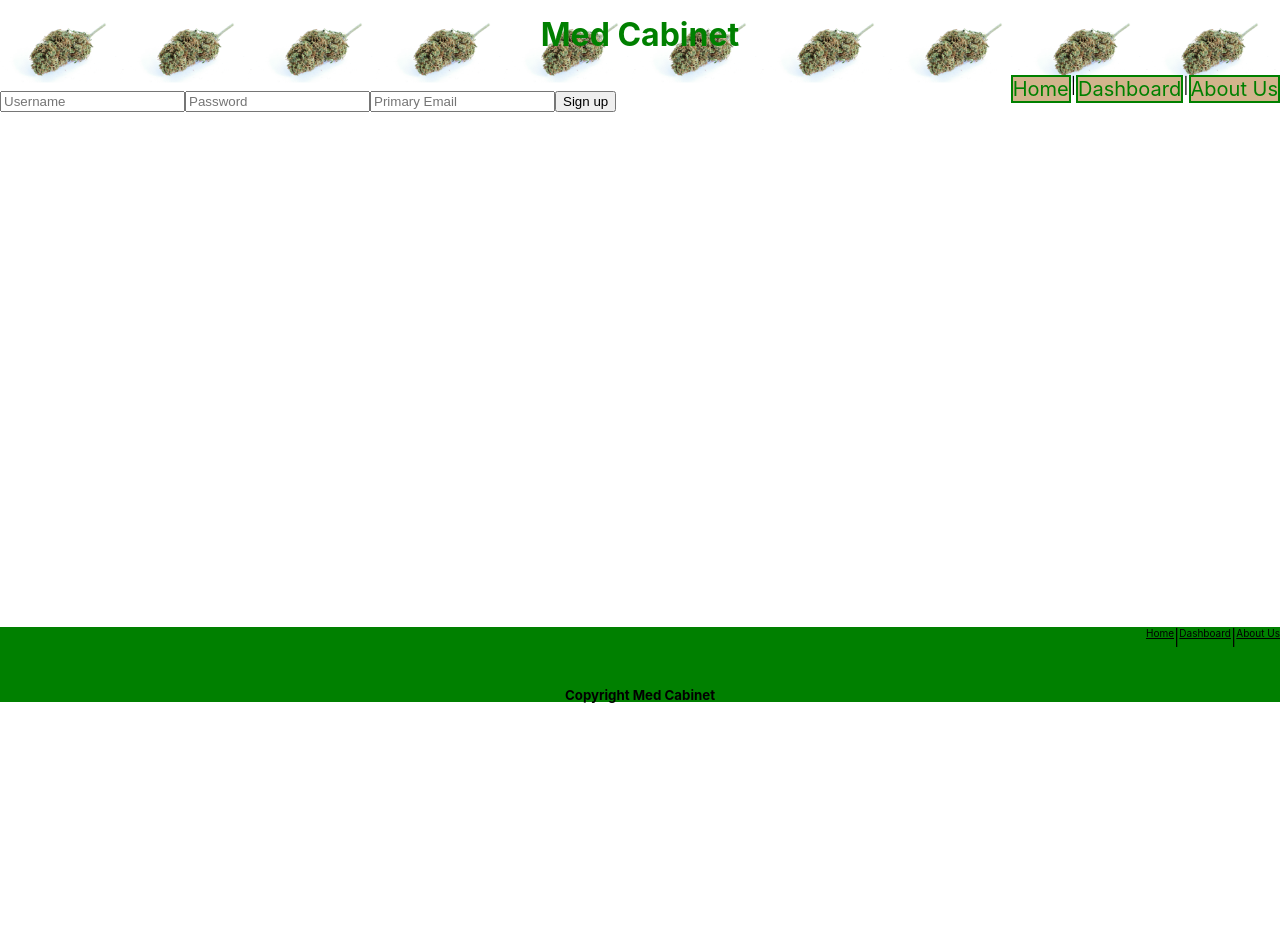
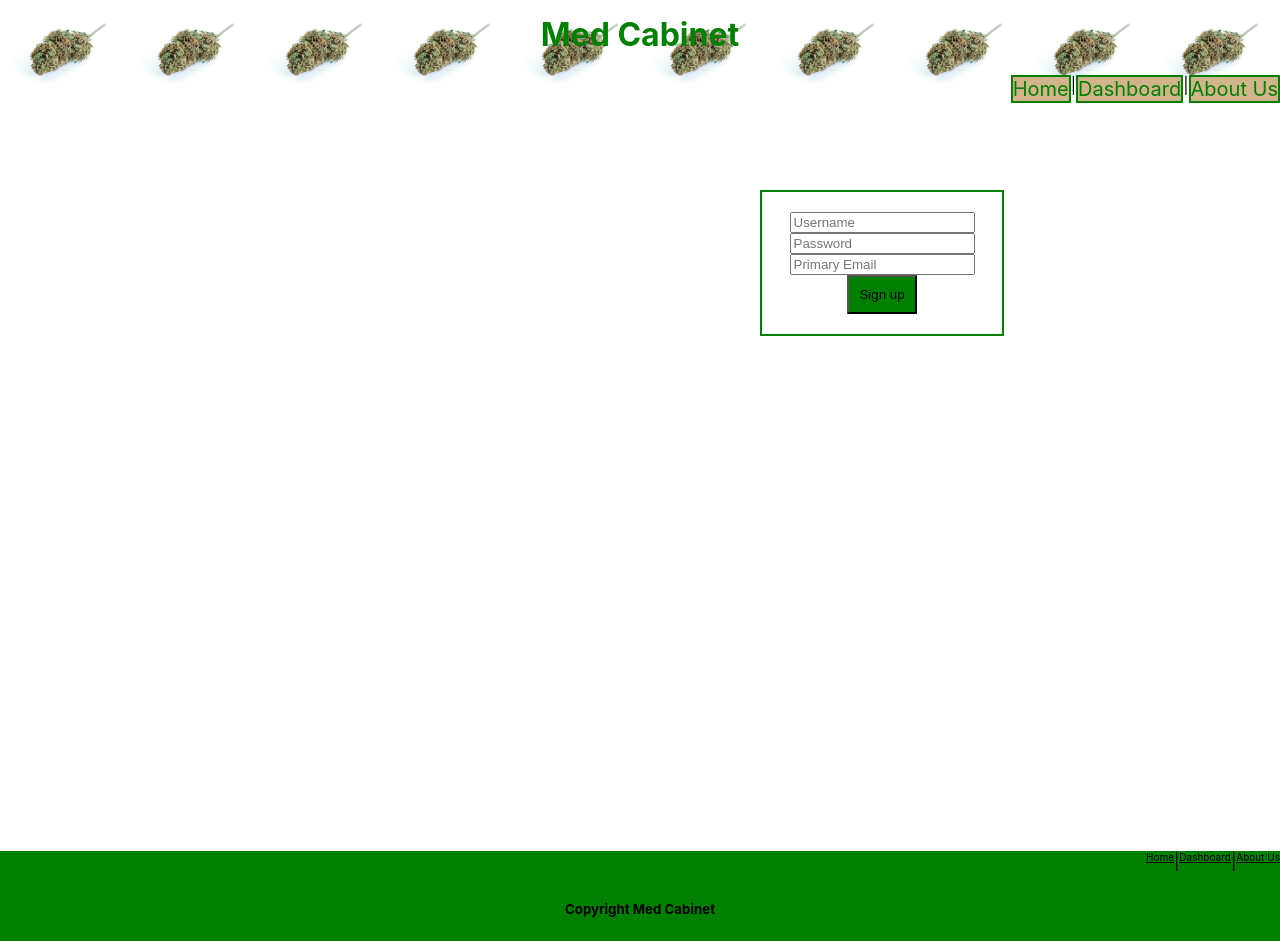
Before and after one commit to Build-Week-HairC/Front-end, a React (Create React App) app in the folder med/: page /signup in a window 1280 px wide. Before the commit the page ends 800 px from the top, so only its background shows below. Built offline with nearby package versions, Linux system fonts and the light colour scheme.

Commit message:
made some UI changes to signup and footer

```diff
--- a/med/src/App.js
+++ b/med/src/App.js
@@ -1,6 +1,6 @@
 import React from 'react';
 import { BrowserRouter as Router, Route } from 'react-router-dom';
-import FormikSignupForm from "./components/FormikSignupForm";
+import SignupTest from "./components/FormikSignupForm";
 import FormikQuestionForm from "./components/Questionnaire";
 
 import MedCabinet from "./components/MedCabinet/MedCabinet";
@@ -21,7 +21,7 @@ function App() {
     <Router>
       <div className="App">
         <Header />
-        <Route path='/signup' component={FormikSignupForm} />
+        <Route path='/signup' component={SignupTest} />
         <Route path='/questionnaire' component={FormikQuestionForm} />
         <Route exact path='/' component={Login}/>
         <PrivateRoute path='/medcabinet' component={MedCabinet} />
--- a/med/src/Components/Footer/Footer.css
+++ b/med/src/Components/Footer/Footer.css
@@ -1,5 +1,5 @@
 .footer {
-    height: 75px;
+    height: 90px;
     margin-top: 515px;
     background-color: green;
 }
@@ -7,7 +7,7 @@
 .copyright {
     display: flex;
     justify-content: center;
-    margin-top: 40px;
+    margin-top: 30px;
 }
 
 .nav{
--- a/med/src/components/FormikSignupForm.js
+++ b/med/src/components/FormikSignupForm.js
@@ -1,5 +1,29 @@
 import React from 'react';
 import axios from 'axios';
+import styled from 'styled-components';
+
+const SignUp = styled.form`
+  display: flex;
+  flex-direction: column;
+  width: 500px;
+  align-items: center;
+`
+
+const StyledDiv = styled.div`
+  display: flex;
+  justify-content: center;
+  border: 2px solid green;
+  width: 200px;
+  align-items: center;
+  margin-left: 760px;
+  margin-top: 100px;
+  padding: 20px;
+`
+
+const CustomButton = styled.button`
+  background-color: green;
+  padding: 10px;
+`
 
 class SignupTest extends React.Component {
   state = {
@@ -40,8 +64,8 @@ class SignupTest extends React.Component {
 
   render() {
     return (
-      <div>
-        <form onSubmit={this.handleSubmit}>
+      <StyledDiv>
+        <SignUp onSubmit={this.handleSubmit}>
           <input
             type="text"
             name="username"
@@ -63,9 +87,9 @@ class SignupTest extends React.Component {
             onChange={this.handleChange}
             placeholder="Primary Email"
           />
-          <button type="submit">Sign up</button>
-        </form>
-      </div>
+          <CustomButton type="submit">Sign up</CustomButton>
+        </SignUp>
+      </StyledDiv>
     );
   }
 }
```
